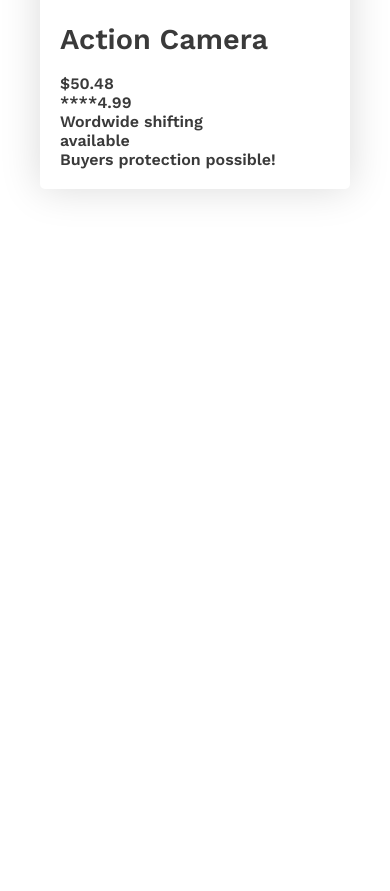
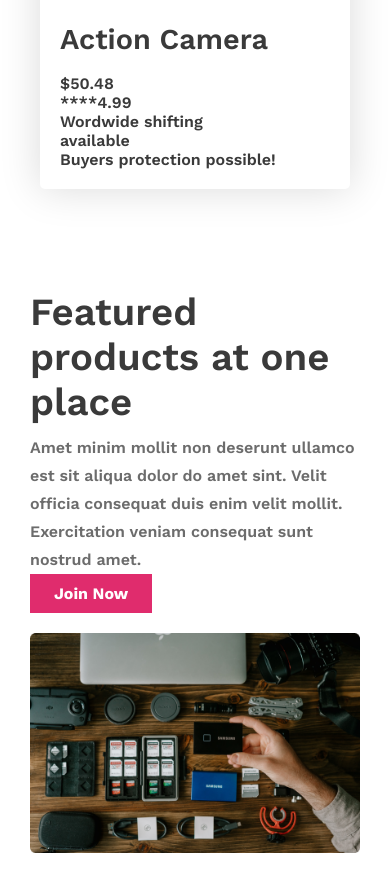
Before and after one commit to RajMahammadAli/Influencers-Gear, a plain HTML site: page index.html in a window 390 px wide. Shown: the part 5125-6016 px from the top of the page. Before the commit the page ends 5354 px from the top, so only its background shows below. Drawn offline with nearby package versions, Linux system fonts and the light colour scheme.

Commit message:
feature-sections

```diff
--- a/index.html
+++ b/index.html
@@ -141,6 +141,22 @@
           </div>
         </div>
       </section>
+      <section>
+        <div class="feature-products">
+          <div class="feature-img">
+            <img src="./images/gear.png" alt="gears" />
+          </div>
+          <div class="feature-content">
+            <h2>Featured products at one place</h2>
+            <p>
+              Amet minim mollit non deserunt ullamco est sit aliqua dolor do
+              amet sint. Velit officia consequat duis enim velit mollit.
+              Exercitation veniam consequat sunt nostrud amet.
+            </p>
+            <button class="btn-primary">Join Now</button>
+          </div>
+        </div>
+      </section>
     </main>
     <footer></footer>
   </body>
--- a/styles/style.css
+++ b/styles/style.css
@@ -158,6 +158,37 @@ p {
   width: 100%;
 }
 
+/*feature-products*/
+.feature-products {
+  margin-bottom: 50px;
+  padding: 120px 130px;
+  display: flex;
+  justify-content: space-between;
+  align-items: center;
+}
+
+.feature-img img {
+  width: 100%;
+}
+
+.feature-content {
+  padding-left: 90px;
+  text-align: left;
+}
+.feature-content h2 {
+  font-size: 2.4rem;
+}
+
+.feature-content p {
+  color: #6c6c6c;
+  padding: 0 0 20px 0;
+  line-height: 28px;
+}
+
+.feature-content button {
+  border-radius: 0;
+}
+
 /* responsive styles */
 
 @media screen and (max-width: 576px) {
@@ -177,6 +208,10 @@ p {
 
   /* banner styles */
 
+  .banner,
+  .feature-products {
+    flex-direction: column-reverse;
+  }
   .banner {
     padding: 30px;
     flex-direction: column-reverse;
@@ -222,6 +257,25 @@ p {
     margin: 10px;
     padding: 20px;
   }
+
+  .feature-products {
+    padding: 30px;
+  }
+
+  .feature-content {
+    padding: 20px 0;
+  }
+
+  .feature-content h2 {
+    line-height: normal;
+    margin: 0;
+    padding: 10px 0;
+  }
+
+  .feature-content p {
+    margin: 0;
+    padding: 0;
+  }
 }
 
 @media screen and (min-width: 576px) and (max-width: 992px) {
```
